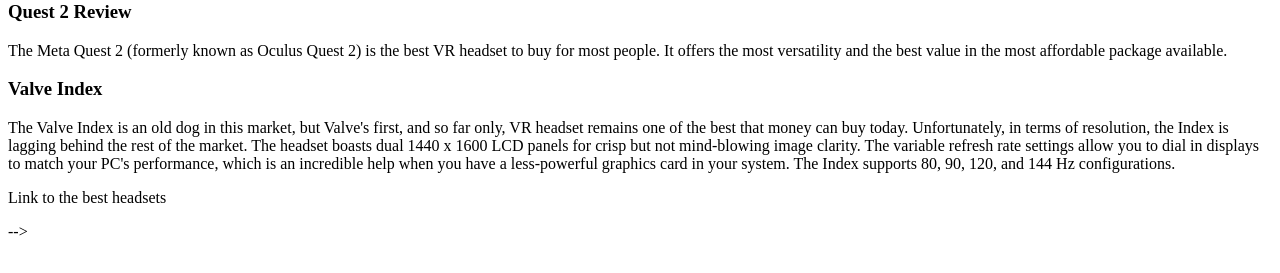
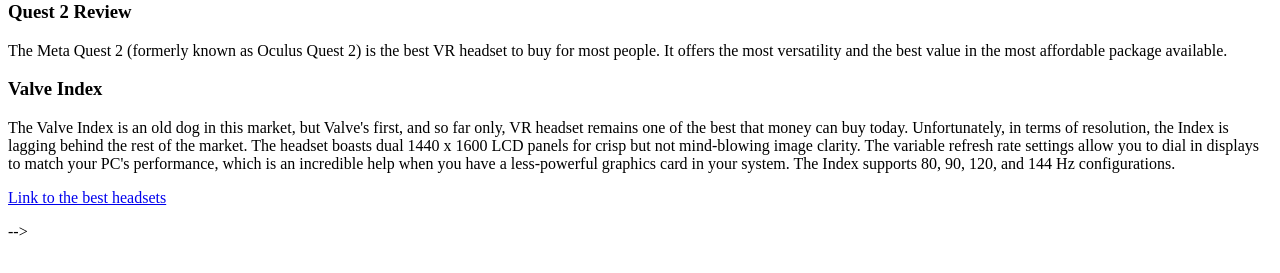
Before and after one commit to 965399787/Assignment_3_Links_Header_Inline, a plain HTML site: page index.html in a window 1280 px wide. Shown: the part 79-352 px from the top of the page. Drawn offline with Linux system fonts and the light colour scheme.

Commit message:
index link

```diff
--- a/index.html
+++ b/index.html
@@ -16,8 +16,8 @@
     <h3>Valve Index</h3>
     <link href="valve.html">
     <p>The Valve Index is an old dog in this market, but Valve's first, and so far only, VR headset remains one of the best that money can buy today. Unfortunately, in terms of resolution, the Index is lagging behind the rest of the market. The headset boasts dual 1440 x 1600 LCD panels for crisp but not mind-blowing image clarity. The variable refresh rate settings allow you to dial in displays to match your PC's performance, which is an incredible help when you have a less-powerful graphics card in your system. The Index supports 80, 90, 120, and 144 Hz configurations.</p>
-    <p>Link to the best headsets</p>
-    <a href ="https://www.tomshardware.com/reviews/best-virtual-reality-headsets,4722.html" target = _blank></a> -->
+
+    <a href ="https://www.tomshardware.com/reviews/best-virtual-reality-headsets,4722.html" target = _blank><p>Link to the best headsets</p></a> -->
 
 </body>
 </html>
```
Also changed, not shown: 1 other file.
